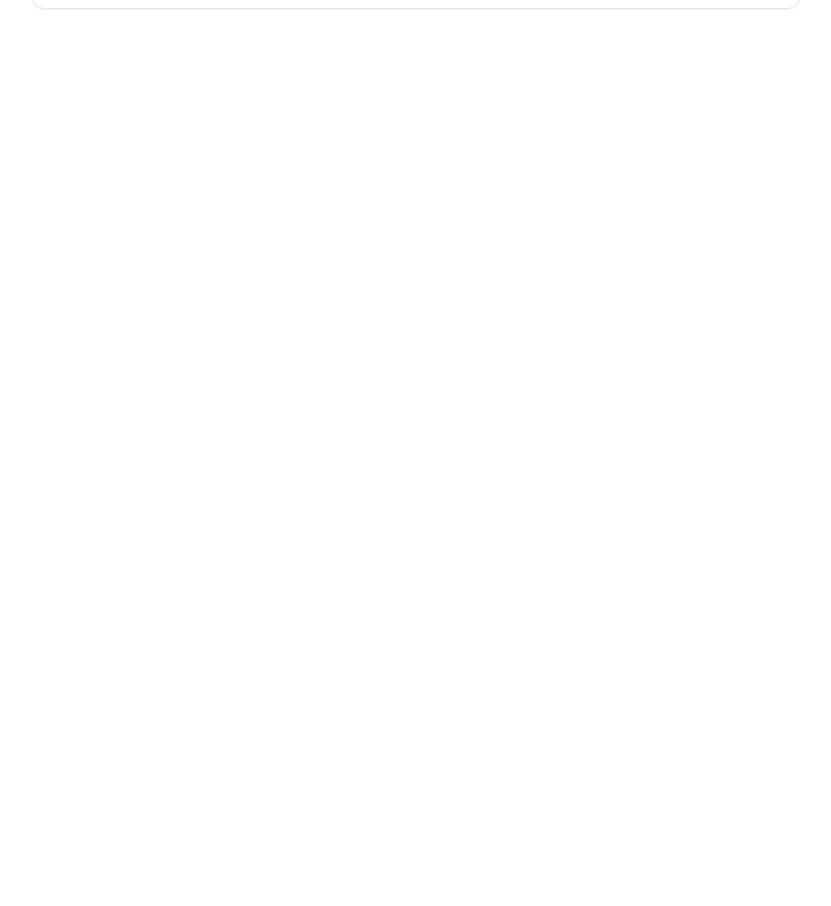
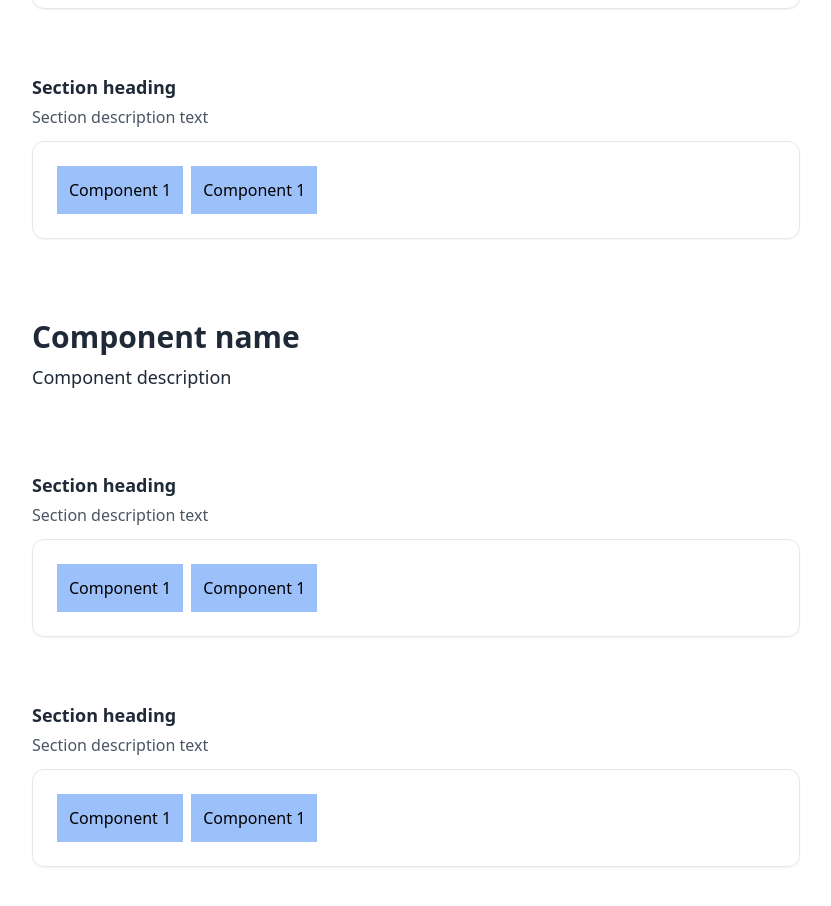
Before and after one commit to Uhsendin/luminous.ui, a React (Vite) app: page / in a window 1280 px wide. Shown: the part 414-1320 px from the top of the page, without its empty margins (224-1055 px from the left). Before the commit the page ends 800 px from the top, so only its background shows below. Built offline with nearby package versions, Linux system fonts and the light colour scheme.

Commit message:
Added comments & more sections

```diff
--- a/src/App.tsx
+++ b/src/App.tsx
@@ -28,9 +28,10 @@ function App() {
 					</div>
 				</div>
 			</header>
-
+			{/* Main content */}
 			<main className="p-10 sm:px-16 lg:px-44">
 				<div className="mx-auto max-w-3xl space-y-20">
+					{/* Content container */}
 					<header>
 						<h1 className="black text-2xl font-bold text-gray-800 sm:text-3xl">
 							Component name
@@ -38,12 +39,15 @@ function App() {
 						<p className="mt-2 text-lg text-gray-800">Component description</p>
 					</header>
 					<div className="space-y-10 md:space-y-16">
+						{/* Content section */}
 						<div>
+							{/* Section heading */}
 							<h2 className="text-lg font-bold text-gray-800">
 								Section heading
 							</h2>
-
+							{/* Section description */}
 							<p className="mt-1 text-gray-600">Section description text</p>
+							{/* Section preview */}
 							<div className="mt-3">
 								<div className="flex flex-col rounded-xl border p-6 shadow-sm">
 									<div className="flex flex-wrap gap-2">
@@ -53,7 +57,73 @@ function App() {
 								</div>
 							</div>
 						</div>
-						<div></div>
+
+						{/* Content section */}
+						<div>
+							{/* Section heading */}
+							<h2 className="text-lg font-bold text-gray-800">
+								Section heading
+							</h2>
+							{/* Section description */}
+							<p className="mt-1 text-gray-600">Section description text</p>
+							{/* Section preview */}
+							<div className="mt-3">
+								<div className="flex flex-col rounded-xl border p-6 shadow-sm">
+									<div className="flex flex-wrap gap-2">
+										<div className="bg-blue-500/50 p-3">Component 1</div>
+										<div className="bg-blue-500/50 p-3">Component 1</div>
+									</div>
+								</div>
+							</div>
+						</div>
+						{/* Content section */}
+					</div>
+					{/* Content container */}
+					<header>
+						<h1 className="black text-2xl font-bold text-gray-800 sm:text-3xl">
+							Component name
+						</h1>
+						<p className="mt-2 text-lg text-gray-800">Component description</p>
+					</header>
+					<div className="space-y-10 md:space-y-16">
+						{/* Content section */}
+						<div>
+							{/* Section heading */}
+							<h2 className="text-lg font-bold text-gray-800">
+								Section heading
+							</h2>
+							{/* Section description */}
+							<p className="mt-1 text-gray-600">Section description text</p>
+							{/* Section preview */}
+							<div className="mt-3">
+								<div className="flex flex-col rounded-xl border p-6 shadow-sm">
+									<div className="flex flex-wrap gap-2">
+										<div className="bg-blue-500/50 p-3">Component 1</div>
+										<div className="bg-blue-500/50 p-3">Component 1</div>
+									</div>
+								</div>
+							</div>
+						</div>
+
+						{/* Content section */}
+						<div>
+							{/* Section heading */}
+							<h2 className="text-lg font-bold text-gray-800">
+								Section heading
+							</h2>
+							{/* Section description */}
+							<p className="mt-1 text-gray-600">Section description text</p>
+							{/* Section preview */}
+							<div className="mt-3">
+								<div className="flex flex-col rounded-xl border p-6 shadow-sm">
+									<div className="flex flex-wrap gap-2">
+										<div className="bg-blue-500/50 p-3">Component 1</div>
+										<div className="bg-blue-500/50 p-3">Component 1</div>
+									</div>
+								</div>
+							</div>
+						</div>
+						{/* Content section */}
 					</div>
 				</div>
 			</main>
```
